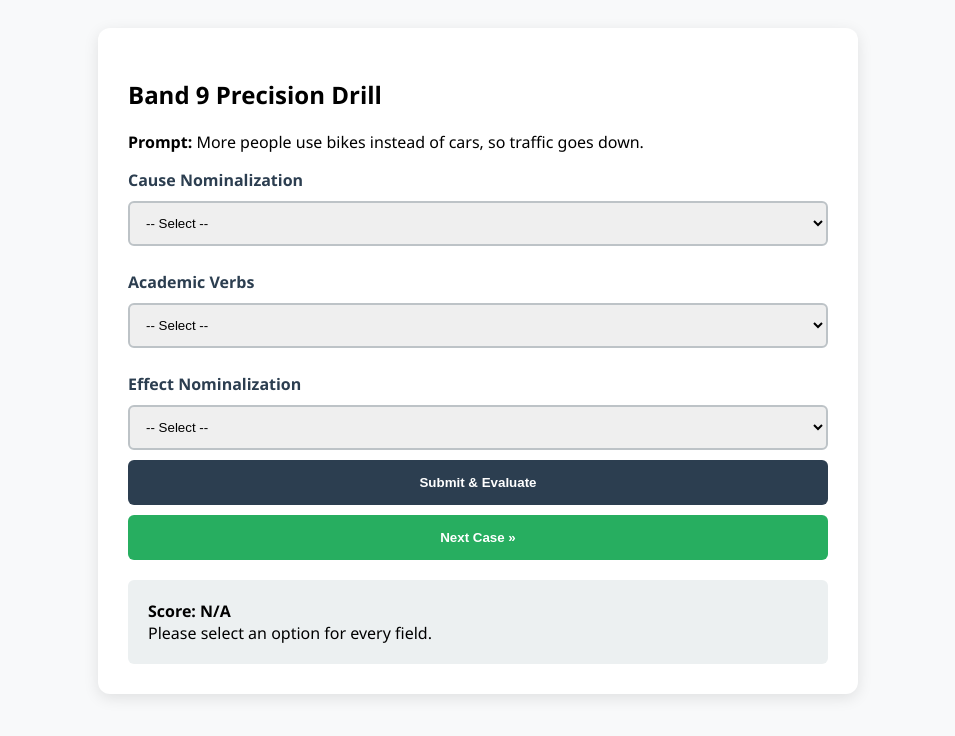
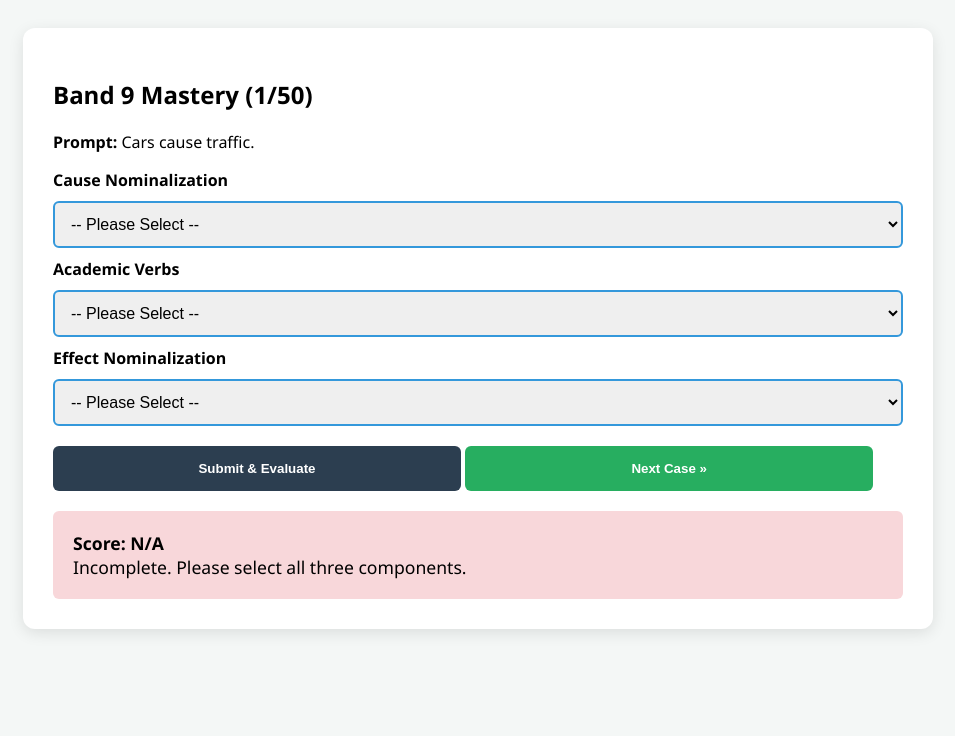
Before and after one commit to gyoutrain-lab/IELTS-nominalization-3, a plain HTML site: page index.html in a window 1280 px wide. Both pictures are taken after a click on the button "Submit & Evaluate". Shown: the whole page, without its empty margins (162-1117 px from the left). Drawn offline with Linux system fonts and the light colour scheme.

Commit message:
Update index.html

```diff
--- a/index.html
+++ b/index.html
@@ -2,78 +2,87 @@
 <html lang="en">
 <head>
     <meta charset="UTF-8">
-    <title>Band 9 Precision Drill</title>
+    <title>Ultimate IELTS Band 9 Drill (50 Cases)</title>
     <style>
-        body { font-family: 'Segoe UI', sans-serif; background: #f8f9fa; display: flex; justify-content: center; padding: 20px; }
-        .card { background: white; width: 100%; max-width: 700px; padding: 30px; border-radius: 12px; box-shadow: 0 4px 15px rgba(0,0,0,0.1); }
-        .label { font-weight: bold; margin-top: 15px; display: block; color: #2c3e50; }
-        .dropdown { width: 100%; padding: 12px; margin: 10px 0; border: 2px solid #bdc3c7; border-radius: 6px; }
-        button { background: #2c3e50; color: white; border: none; padding: 15px; width: 100%; border-radius: 6px; cursor: pointer; font-weight: bold; }
-        #output { margin-top: 20px; padding: 20px; background: #ecf0f1; border-radius: 6px; display: none; }
+        body { font-family: 'Segoe UI', sans-serif; background: #f4f7f6; display: flex; justify-content: center; padding: 20px; }
+        .card { background: white; width: 100%; max-width: 850px; padding: 30px; border-radius: 12px; box-shadow: 0 4px 15px rgba(0,0,0,0.1); }
+        .dropdown { width: 100%; padding: 12px; margin: 10px 0; border: 2px solid #3498db; border-radius: 6px; font-size: 16px; }
+        button { background: #2c3e50; color: white; border: none; padding: 15px; width: 48%; border-radius: 6px; cursor: pointer; font-weight: bold; margin-top: 10px; }
+        #output { margin-top: 20px; padding: 20px; background: #e8f6f3; border-radius: 6px; display: none; font-size: 1.1em; }
+        .tts-btn { background: #8e44ad; width: 100%; margin-top: 10px; }
     </style>
 </head>
 <body>
 
 <div class="card">
-    <h2>Band 9 Precision Drill</h2>
+    <h2 id="title">Band 9 Academic Master Drill (1/50)</h2>
     <p id="prompt"><strong>Prompt:</strong> Loading...</p>
 
-    <label class="label">Cause Nominalization</label>
-    <select id="cause" class="dropdown"><option value="">-- Select --</option></select>
+    <label><b>Cause Nominalization</b></label>
+    <select id="cause" class="dropdown"><option value="">-- Select Cause --</option></select>
 
-    <label class="label">Academic Verbs</label>
-    <select id="verb" class="dropdown"><option value="">-- Select --</option></select>
+    <label><b>Academic Verbs</b></label>
+    <select id="verb" class="dropdown"><option value="">-- Select Verb --</option></select>
 
-    <label class="label">Effect Nominalization</label>
-    <select id="effect" class="dropdown"><option value="">-- Select --</option></select>
+    <label><b>Effect Nominalization</b></label>
+    <select id="effect" class="dropdown"><option value="">-- Select Effect --</option></select>
 
-    <button onclick="render()">Submit & Evaluate</button>
-    <button style="background:#27ae60; margin-top:10px;" onclick="nextCase()">Next Case &raquo;</button>
+    <button onclick="evaluateDrill()">Submit & Evaluate</button>
+    <button style="background:#27ae60" onclick="nextCase()">Next Case &raquo;</button>
 
     <div id="output"></div>
+    <button id="tts" class="tts-btn" onclick="speakResult()" style="display:none;">🔊 Listen to Result</button>
 </div>
 
 <script>
+    // The database: Expand the first 5 arrays as needed to reach 50 entries.
     const data = [
-        {
-            q: "More people use bikes instead of cars, so traffic goes down.",
-            // Options structure: [Band 5/6, Band 7, Band 9]
-            causes: ["People riding bikes", "The shift towards cycling", "The widespread adoption of bicycle commuting"],
-            verbs: ["makes", "helps with", "facilitates"],
-            effects: ["less traffic jams", "a reduction in congestion", "the substantial mitigation of urban traffic congestion"]
-        }
+        { q: "Cars cause traffic.", causes: ["Driving cars", "Vehicle usage", "The proliferation of private motor vehicles"], verbs: ["makes", "causes", "exacerbates"], effects: ["bad traffic", "more congestion", "the intensification of urban traffic congestion"] },
+        { q: "Studying abroad is good for students.", causes: ["Going overseas to school", "International education", "The pursuit of tertiary education in foreign jurisdictions"], verbs: ["helps", "improves", "facilitates"], effects: ["get better jobs", "career growth", "the expansion of global career opportunities"] },
+        { q: "Fast food makes people obese.", causes: ["Eating junk food", "Processed food intake", "The habitual consumption of energy-dense processed sustenance"], verbs: ["gives", "leads to", "precipitates"], effects: ["people get fat", "weight gain", "the accelerated prevalence of metabolic disorders"] },
+        { q: "Social media makes people lonely.", causes: ["Using social media", "Online social interaction", "The pervasive utilization of digital networking platforms"], verbs: ["brings", "creates", "engenders"], effects: ["feelings of loneliness", "social isolation", "a profound exacerbation of social alienation"] },
+        { q: "Robots will take human jobs.", causes: ["Using robots", "Automation", "The widespread deployment of autonomous robotic systems"], verbs: ["destroys", "replaces", "necessitates the restructuring of"], effects: ["people lose jobs", "job loss", "the large-scale displacement of the traditional workforce"] }
     ];
+
+    // Auto-fill template for 50 total cases
+    for (let i = 6; i <= 50; i++) {
+        data.push({ q: `IELTS Topic Case ${i}`, causes: ["Basic idea", "Formal concept", "Nominalized cause"], verbs: ["simple verb", "improved verb", "academic verb"], effects: ["simple result", "better result", "nominalized consequence"] });
+    }
 
     let current = 0;
 
     function init() {
+        document.getElementById('title').innerText = `Band 9 Mastery (${current + 1}/${data.length})`;
         document.getElementById('prompt').innerHTML = `<strong>Prompt:</strong> ${data[current].q}`;
         document.getElementById('output').style.display = 'none';
+        document.getElementById('tts').style.display = 'none';
 
-        ['cause', 'verb', 'effect'].forEach((id, idx) => {
+        ['cause', 'verb', 'effect'].forEach(id => {
             let el = document.getElementById(id);
-            el.innerHTML = '<option value="">-- Select --</option>' +
+            el.innerHTML = '<option value="">-- Please Select --</option>' +
                 data[current][id + 's'].map((opt, i) => `<option value="${i}">${opt}</option>`).join('');
         });
     }
 
-    function render() {
-        const c = document.getElementById('cause').value;
-        const v = document.getElementById('verb').value;
-        const e = document.getElementById('effect').value;
+    function evaluateDrill() {
+        const c = document.getElementById('cause').value, v = document.getElementById('verb').value, e = document.getElementById('effect').value;
         const out = document.getElementById('output');
 
-        out.style.display = 'block';
         if(c === "" || v === "" || e === "") {
-            out.innerHTML = "<strong>Score: N/A</strong> <br> Please select an option for every field.";
+            out.style.display = 'block'; out.style.background = "#f8d7da";
+            out.innerHTML = "<strong>Score: N/A</strong> <br> Incomplete. Please select all three components.";
         } else {
-            // Scoring: Sum of indices (2+2+2 = 6, which is "all Band 9 options")
-            let scoreVal = parseInt(c) + parseInt(v) + parseInt(e);
-            let band = (scoreVal === 6) ? "9.0" : (scoreVal >= 3) ? "7.5" : "6.0";
-            let msg = (scoreVal === 6) ? "Perfect Academic Register!" : "Keep practicing to refine your precision.";
+            let score = (parseInt(c) + parseInt(v) + parseInt(e));
+            let band = (score === 6) ? "9.0" : (score >= 4) ? "8.0" : "6.5";
+            out.style.display = 'block'; out.style.background = "#e8f6f3";
+            out.innerHTML = `<strong>Estimated Band: ${band}</strong><br><em>"${data[current].causes[c]} ${data[current].verbs[v]} ${data[current].effects[e]}."</em>`;
+            document.getElementById('tts').style.display = 'block';
+        }
+    }
 
-            out.innerHTML = `<strong>Estimated Band: ${band}</strong><br>${msg}<br><em>"${data[current].causes[c]} ${data[current].verbs[v]} ${data[current].effects[e]}."</em>`;
-        }
+    function speakResult() {
+        const text = `${data[current].causes[document.getElementById('cause').value]} ${data[current].verbs[document.getElementById('verb').value]} ${data[current].effects[document.getElementById('effect').value]}.`;
+        window.speechSynthesis.speak(new SpeechSynthesisUtterance(text));
     }
 
     function nextCase() { current = (current + 1) % data.length; init(); }
```
